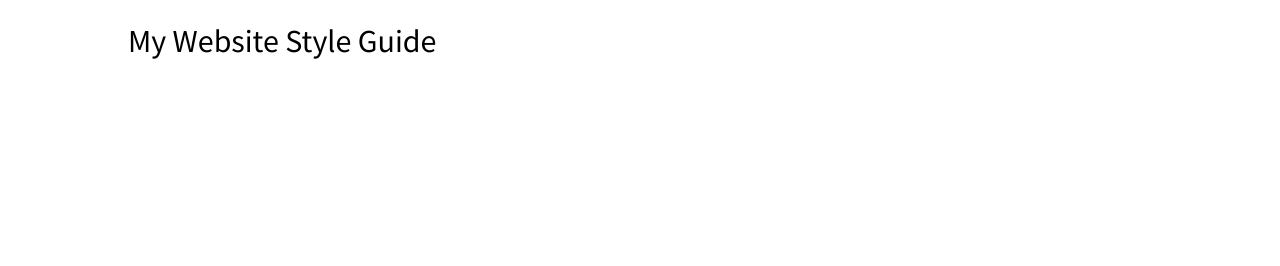
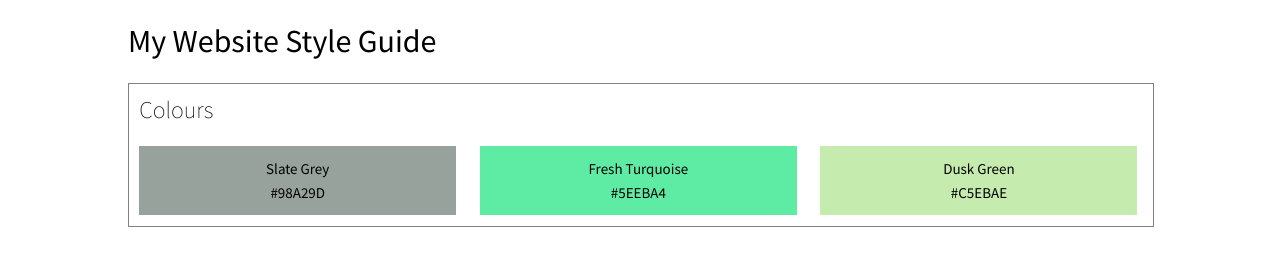
Before and after one commit to thisisjt13/websitedesignsystem, a plain HTML site: page index.html in a window 1280 px wide. Drawn offline with Linux system fonts and the light colour scheme.

Commit message:
add colours pane and started added colours

```diff
--- a/index.html
+++ b/index.html
@@ -15,6 +15,24 @@
             <h1>My Website Style Guide</h1>
         </header>
 
+        <div class="contentbox">
+            <h2>Colours</h2>
+            <div class="colourbox-slate-grey">
+                <p class="colourname">Slate Grey</p>
+                <p class="colorhex">#98A29D</p>
+            </div>
+            <div class="colourbox-fresh-turquoise">
+                <p class="colourname">Fresh Turquoise</p>
+                <p class="colorhex">#5EEBA4</p>
+            </div>
+            <div class="colourbox-dusk-green">
+                <p class="colourname">Dusk Green</p>
+                <p class="colorhex">#C5EBAE</p>
+            </div>
+
+
+
+        </div>
 
 
 
--- a/styles.css
+++ b/styles.css
@@ -1,8 +1,58 @@
 body {
     margin: 0 10%;
+    font-family: 'Source Sans Pro', sans-serif;
 }
 
 h1 {
     font-family: 'Source Sans Pro', sans-serif;
     font-weight: normal;
 }
+
+h2 {
+    font-family: 'Source Sans Pro', sans-serif;
+    font-weight: lighter;
+    margin: 1%;
+}
+
+header {
+    margin-bottom: 10px;
+}
+
+.contentbox {
+    border: 1px grey solid;
+    width: 100%;
+
+}
+
+.colourbox-slate-grey {
+    margin: 1%;
+    padding: 10px;
+    width: 29%;
+    background-color: #98A29D;
+    display: inline-block;
+}
+
+.contentbox p {
+    text-align: center;
+    padding: 1%;
+    margin: 0;
+    font-size: 15px;
+}
+
+.colourbox-fresh-turquoise {
+    margin: 1%;
+    padding: 10px;
+    width: 29%;
+    color: black;
+    background-color: #5EEBA4;
+    display: inline-block;
+}
+
+.colourbox-dusk-green {
+    margin: 1%;
+    padding: 10px;
+    width: 29%;
+    color: black;
+    background-color: #C5EBAE;
+    display: inline-block;
+}
```
